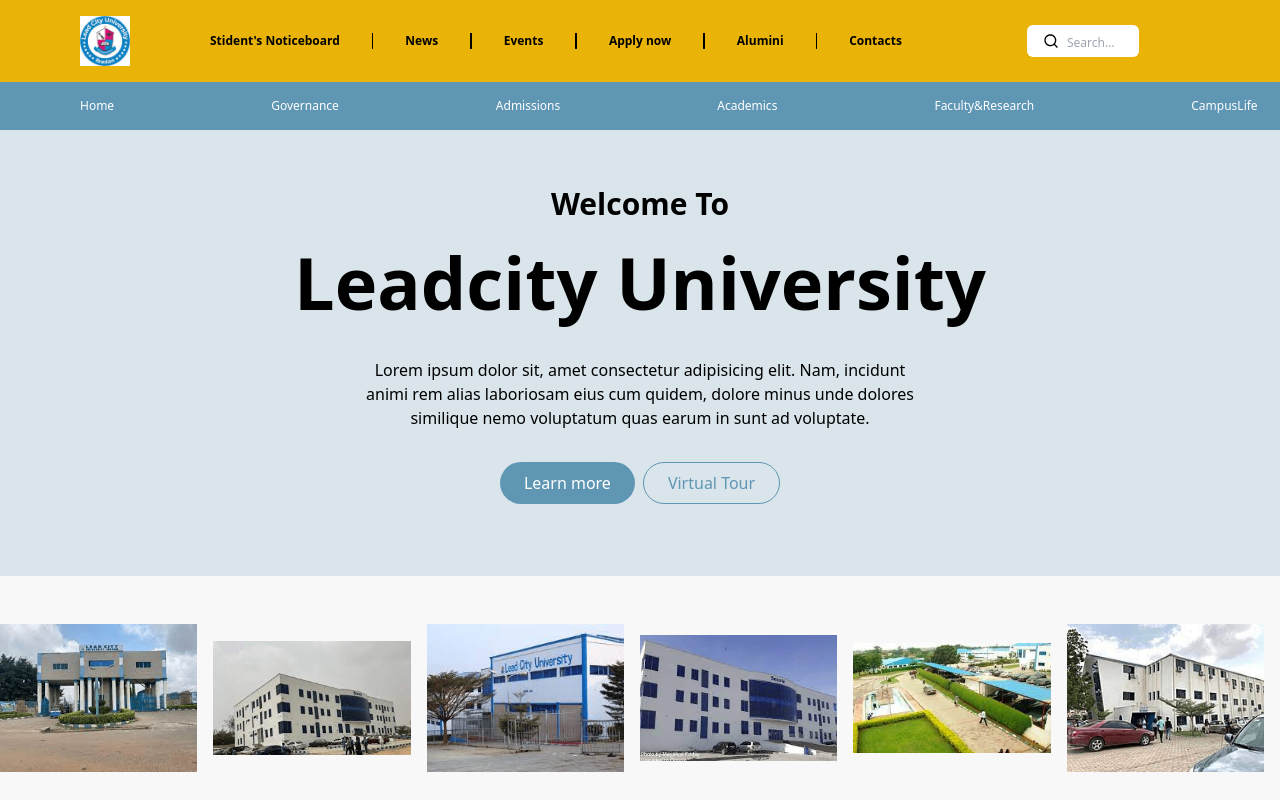
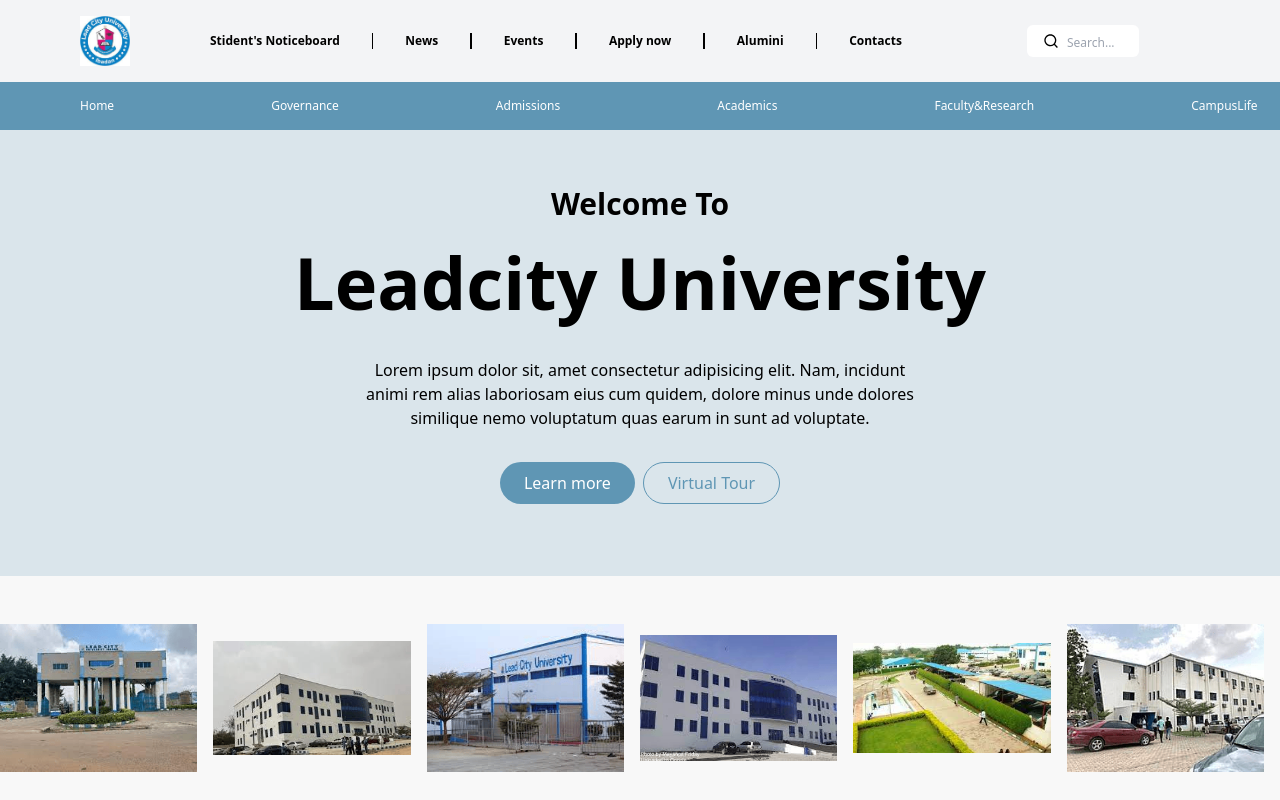
Before and after one commit to Davidthecode/schoolLandingPage, a Next.js app: page / in a window 1280 px wide. Shown: the top 800 px of the page. Built offline with nearby package versions, Linux system fonts and the light colour scheme.

Commit message:
made changes

```diff
--- a/src/app/components/navbar.tsx
+++ b/src/app/components/navbar.tsx
@@ -5,7 +5,7 @@
 
 export default function Navbar() {
     return (
-        <nav className="flex items-center xl:bg-gray-100 xl:px-40 md:bg-red-500 md:px-10 largeTablet:bg-yellow-500 largeTablet:px-20 py-4">
+        <nav className="flex items-center xl:bg-gray-100 xl:px-40 md:px-10 largeTablet:px-20 py-4">
             <div className="bg-gray-100">
                 <Image src={Leadcity} alt="image" width={50} height={50} />
             </div>
```
